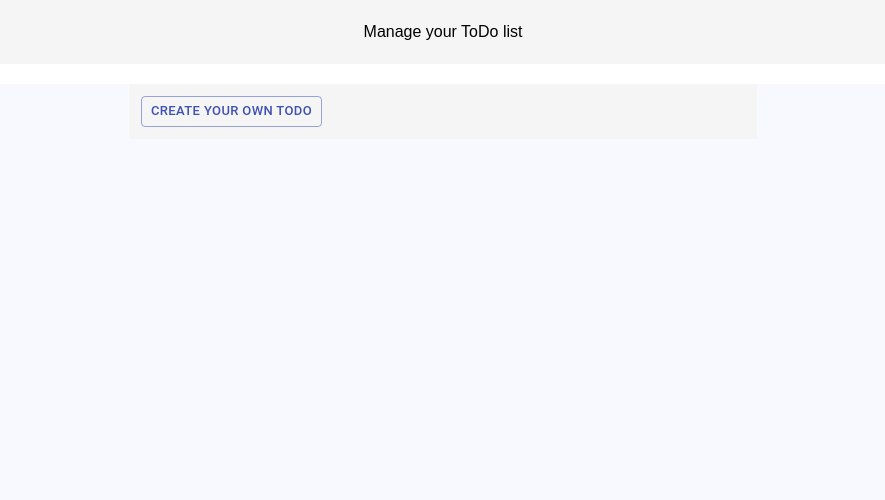
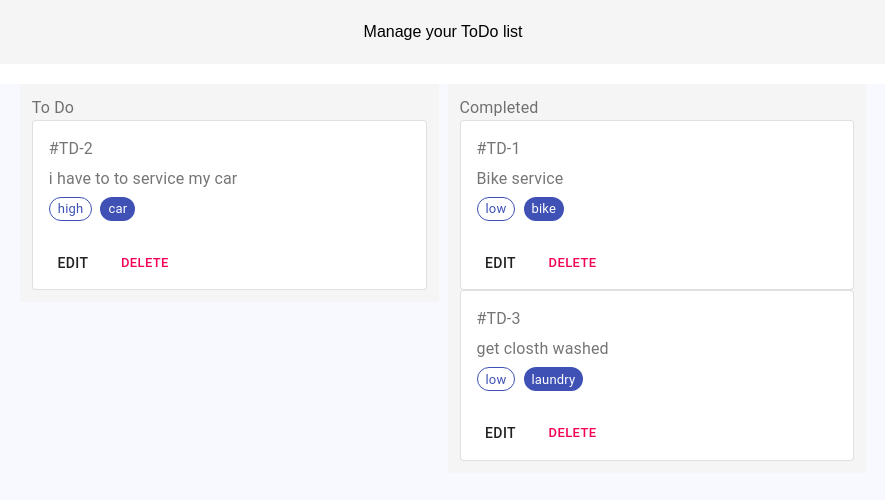
Before and after one commit to Pushp1992/todo-frontend, a React (Create React App) app: page / in a window 1280 px wide. Shown: the top 500 px of the page, without its empty margins (197-1082 px from the left). Built offline with nearby package versions, Linux system fonts and the light colour scheme.

Commit message:
added edit/populate feature

```diff
--- a/src/component/card/index.js
+++ b/src/component/card/index.js
@@ -5,6 +5,7 @@ import CardContent from '@material-ui/core/CardContent';
 import Button from '@material-ui/core/Button';
 import Chip from '@material-ui/core/Chip';
 import Typography from '@material-ui/core/Typography';
+import { ModalBox } from '../../component/modal-box';
 
 const styles = {
     root: {
@@ -29,7 +30,17 @@ export const CardList = (props) => {
 
     useEffect(() => {
         setTaskData(props.taskData)
-    },[])
+    }, []);
+
+    const btnProps = {
+        name: 'edit',
+        variant: 'none',
+        label: 'edit'
+    };
+
+    const handleCardOperation = (e) => {
+        e.preventDefault();
+    };
 
     return (
         <>
@@ -46,15 +57,15 @@ export const CardList = (props) => {
                                 </Typography>
                                 <Typography>
                                     <Chip variant="outlined" color="primary" size="small" label={task.priority} /> &nbsp;
-                            <Chip color="primary" size="small" label={task.todo_type} />
+                                     <Chip color="primary" size="small" label={task.todo_type} />
                                 </Typography>
                                 <Typography variant="body2" component="p">
                                     {task.content}
                                 </Typography>
                             </CardContent>
                             <CardActions>
-                                <Button size="small" color='primary'>Edit</Button>
-                                <Button size="small" color='secondary'>delete</Button>
+                                <ModalBox btnProps = {btnProps} data={task} />
+                                <Button size="small" color='secondary' name="delete" onClick={handleCardOperation}>delete</Button>
                             </CardActions>
                         </Card>
                     )
--- a/src/component/modal-box/index.js
+++ b/src/component/modal-box/index.js
@@ -63,7 +63,7 @@ const DialogActions = withStyles((theme) => ({
     },
 }))(MuiDialogActions);
 
-export const ModalBox = () => {
+export const ModalBox = ({ btnProps, data }) => {
     const [todoData, setTodoData] = useState({
         title: '',
         priority: '',
@@ -74,7 +74,14 @@ export const ModalBox = () => {
 
     const classes = useStyles();
     const [open, setOpen] = React.useState(false);
-    const handleClickOpen = () => {
+    const handleClickOpen = (e) => {
+        e.preventDefault();
+
+        const { innerHTML } = e.target;
+
+        if (innerHTML === 'edit') {
+            setTodoData(data);
+        }
         setOpen(true);
     };
     const handleClose = () => {
@@ -89,11 +96,10 @@ export const ModalBox = () => {
 
     const createToDoTask = (e) => {
         e.preventDefault();
-;
         // There could have been more optimal way to generate id for each object
         // IMO, in MongoDb, this ID will be auto generated, while creating POST reqest
-        const randomId = Math.floor(Math.random()*(999-100+1)+100);
-        const payloadData = {...todoData, id: randomId}
+        const randomId = Math.floor(Math.random() * (999 - 100 + 1) + 100);
+        const payloadData = { ...todoData, id: randomId }
 
         console.log(payloadData);
         // setOpen(false);
@@ -101,8 +107,8 @@ export const ModalBox = () => {
 
     return (
         <div>
-            <Button variant="outlined" color="primary" size="small" onClick={handleClickOpen}>
-                Create your own ToDo
+            <Button variant={btnProps.variant} name="create-edit-todo" value="create" label={btnProps.label} color="primary" size="small" onClick={handleClickOpen}>
+                {btnProps.name}
             </Button>
             <Dialog onClose={handleClose} aria-labelledby="customized-dialog-title" open={open}>
                 <DialogTitle id="customized-dialog-title" onClose={handleClose}>
@@ -110,29 +116,29 @@ export const ModalBox = () => {
                 </DialogTitle>
                 <DialogContent dividers>
                     <form className={classes.root} noValidate autoComplete="off">
-                        <TextField required name="title" label="Todo Title" defaultValue={todoData.title} onChange={handleInputChange} variant="outlined" />
-                        <TextField select required name="priority" label="todo_priority" value={todoData.priority} onChange={handleInputChange} variant="outlined">
+                        <TextField required name="title" label="Title" value={todoData.title} onChange={handleInputChange} variant="outlined" />
+                        <TextField select required name="priority" label="Priority" value={todoData.priority} onChange={handleInputChange} variant="outlined">
                             {
                                 ToDoPriority.map((option) => (
                                     <MenuItem key={option.id} value={option.value}>{option.label}</MenuItem>
                                 ))
                             }
                         </TextField>
-                        <TextField select required name="status" label="todo_status" value={todoData.status} onChange={handleInputChange} variant="outlined">
+                        <TextField select required name="status" label="Status" value={todoData.status} onChange={handleInputChange} variant="outlined">
                             {
                                 ToDoStatus.map((option) => (
                                     <MenuItem key={option.id} value={option.value}>{option.label}</MenuItem>
                                 ))
                             }
                         </TextField>
-                        <TextField select required name="todo_type" label="todo_type" value={todoData.todo_type} onChange={handleInputChange} variant="outlined">
+                        <TextField select required name="todo_type" label="Type" value={todoData.todo_type} onChange={handleInputChange} variant="outlined">
                             {
                                 ToDoType.map((option) => (
                                     <MenuItem key={option.id} value={option.value}>{option.label}</MenuItem>
                                 ))
                             }
                         </TextField>
-                        <TextField required name="description" label="todo_desc" defaultValue={todoData.description} onChange={handleInputChange} variant="outlined" multiline row={6} />
+                        <TextField required name="description" label="Description" value={todoData.description} onChange={handleInputChange} variant="outlined" multiline row={6} />
                     </form>
                 </DialogContent>
                 <DialogActions>
--- a/src/mock-data/get.js
+++ b/src/mock-data/get.js
@@ -6,7 +6,7 @@ export const data = {
             priority: 'low',
             status: 'completed',
             todo_type: 'bike',
-            content: 'I have to give my bike for service'
+            description: 'I have to give my bike for service'
         },
         {
             id: 2,
@@ -14,15 +14,15 @@ export const data = {
             priority: 'high',
             status: 'progress',
             todo_type: 'car',
-            content: 'I have to give my bike for service'
+            description: 'I have to give my bike for service'
         },
         {
             id: 3,
             title: 'get closth washed',
             priority: 'low',
             status: 'completed',
-            todo_type: 'laundary',
-            content: 'I have to give my cloths for laundry'
+            todo_type: 'laundry',
+            description: 'I have to give my cloths for laundry'
         },
     ]
 }
--- a/src/template/listing-page/index.js
+++ b/src/template/listing-page/index.js
@@ -12,14 +12,22 @@ const ListingPage = () => {
     let wipTaskData = {};
     let completedTaskData = {};
 
+    const btnProps = {
+        name: 'Create your own ToDo',
+        label: 'create',
+        variant: 'outlined'
+    };
+
     useEffect(() => {
-        // fetch tasklist from get api
-        setTaskList(data.lists || []);
+        // fetch ToDo List from Get API
+        fetchToDoList();
+        setTaskList(data.list || []);
     }, []);
 
-    const btnProps = {
-        label: 'Create todo'
-    }
+    const fetchToDoList = () => {
+        // todo here
+        console.log('this should fire when any task is created/edited/deleted');
+    };
 
     if (taskList.length) {
         const wipTask = [];
@@ -53,7 +61,7 @@ const ListingPage = () => {
                             </>
                             :
                             <Grid item xs={12} sm={6} md={6}>
-                                <ModalBox />
+                                <ModalBox btnProps={btnProps} />
                             </Grid>
                     }
                 </Grid>
--- a/src/utils/constraints.js
+++ b/src/utils/constraints.js
@@ -16,7 +16,7 @@ export const ToDoType = [
     },
     {
         id: 4,
-        label: 'Laundary',
+        label: 'Laundry',
         value: 'laundry'
     },
     {
```
Also changed, not shown: src/utils/todo-service.js (added).
